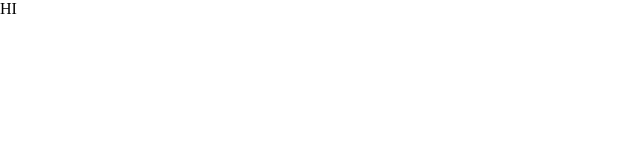
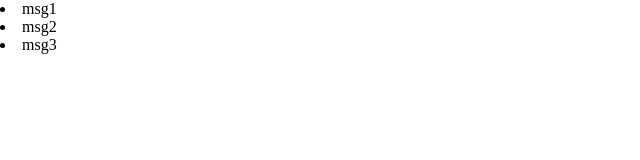
Before and after one commit to someyaaltous/chat, a React (Create React App) app: page / in a window 1280 px wide. Shown: the top 160 px of the page, without its empty margins (0-640 px from the left). Built offline with nearby package versions, Linux system fonts and the light colour scheme.

Commit message:
add chat component

```diff
--- a/src/component/Chat/index.js
+++ b/src/component/Chat/index.js
@@ -1,16 +1,31 @@
 import React, { Component } from 'react';
 
 class Chat extends Component {
+state = {
+          messages: ['msg1', 'msg2', 'msg3'],
+            allMessages: []
+}
+iterval;
 
-  render() {
-
-    return (
-      <>
-      <div>HI</div>
-      </>
-
-    );
+componentDidMount() {
+ let i = 0;
+        this.iterval = setInterval(() => {
+            this.setState({allMessages: [...this.state.allMessages, this.state.messages[i]]}, () => {
+                i++;
+            });
+        }, 2000);
+}
+    componentDidUpdate(prevProps: any) {
+        if(this.state.allMessages.length === 3) {
+            clearInterval(this.iterval)
+        }
+}
+    render() {
+        return (
+            <React.Fragment>
+                {this.state.allMessages.map((ele) => <li>{ele}</li>)}
+            </React.Fragment>
+        );
+    }
   }
-}
-
 export default Chat;
```
